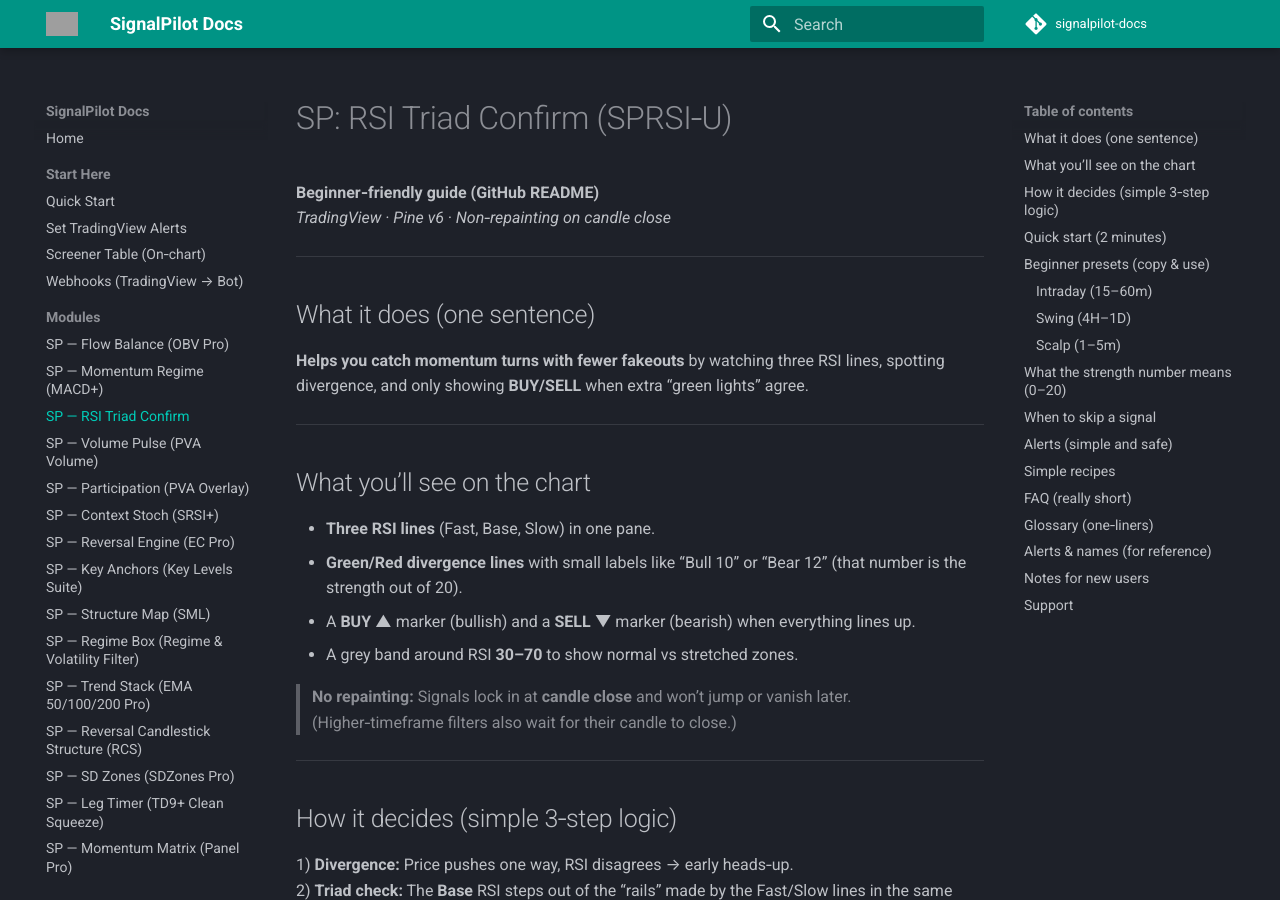
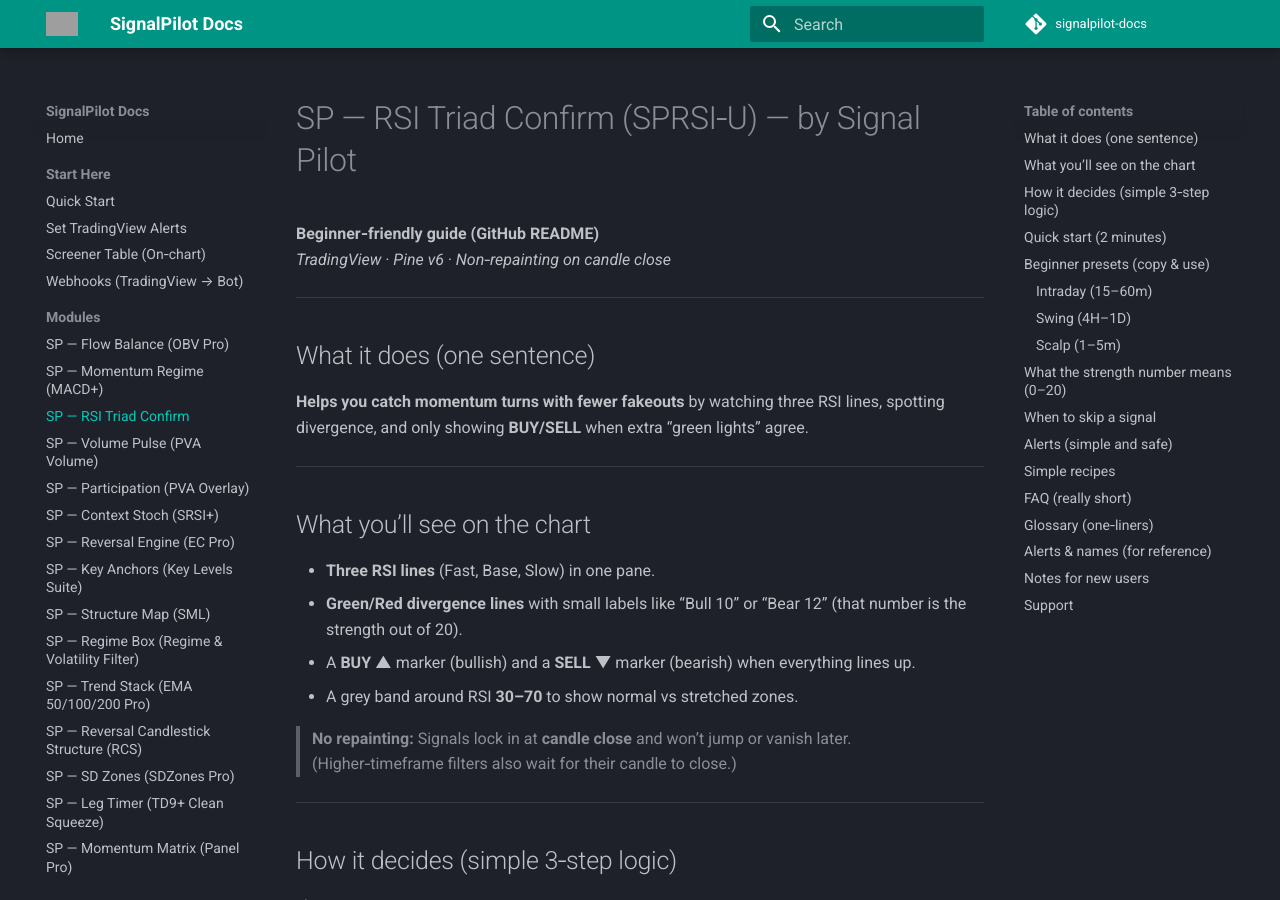
Before and after one commit to Signalpilot/signalpilot-docs, an MkDocs documentation site: the page built from docs/sp-rsi-triad-confirm.md, in a window 1280 px wide and 900 px high. Built offline with MkDocs 1.6.1 and Material for MkDocs 9.7.7, drawn with Linux system fonts in a browser that asks for light colours; comment, search, counter and statistics services are not loaded; grey boxes are pictures that could not be loaded.

Commit message:
Update sp-rsi-triad-confirm.md

```diff
--- a/docs/sp-rsi-triad-confirm.md
+++ b/docs/sp-rsi-triad-confirm.md
@@ -1,4 +1,4 @@
-# SP: RSI Triad Confirm (SPRSI‑U)
+# SP — RSI Triad Confirm (SPRSI‑U) — by Signal Pilot
 **Beginner‑friendly guide (GitHub README)**
 *TradingView · Pine v6 · Non‑repainting on candle close*
 
```
